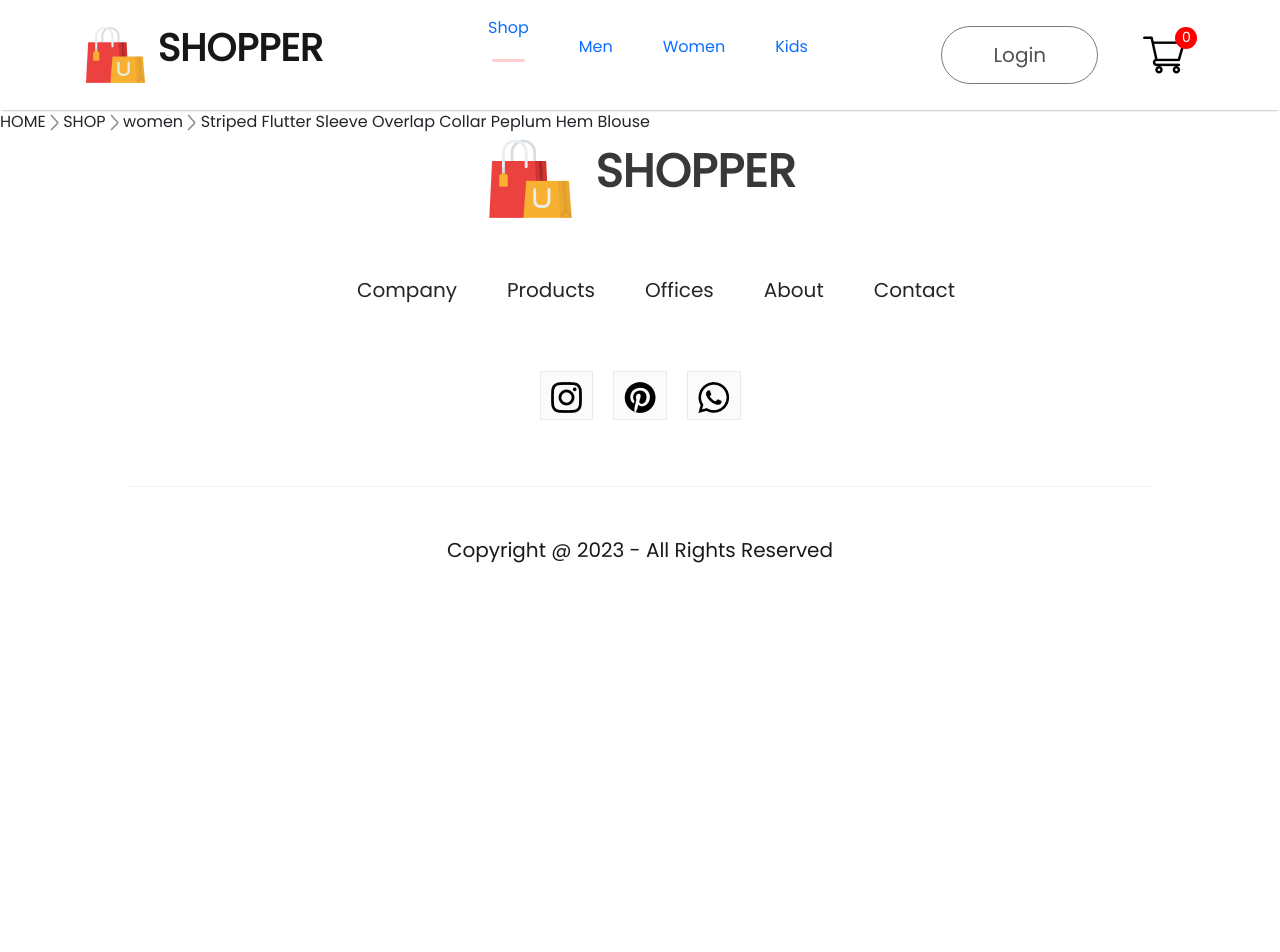
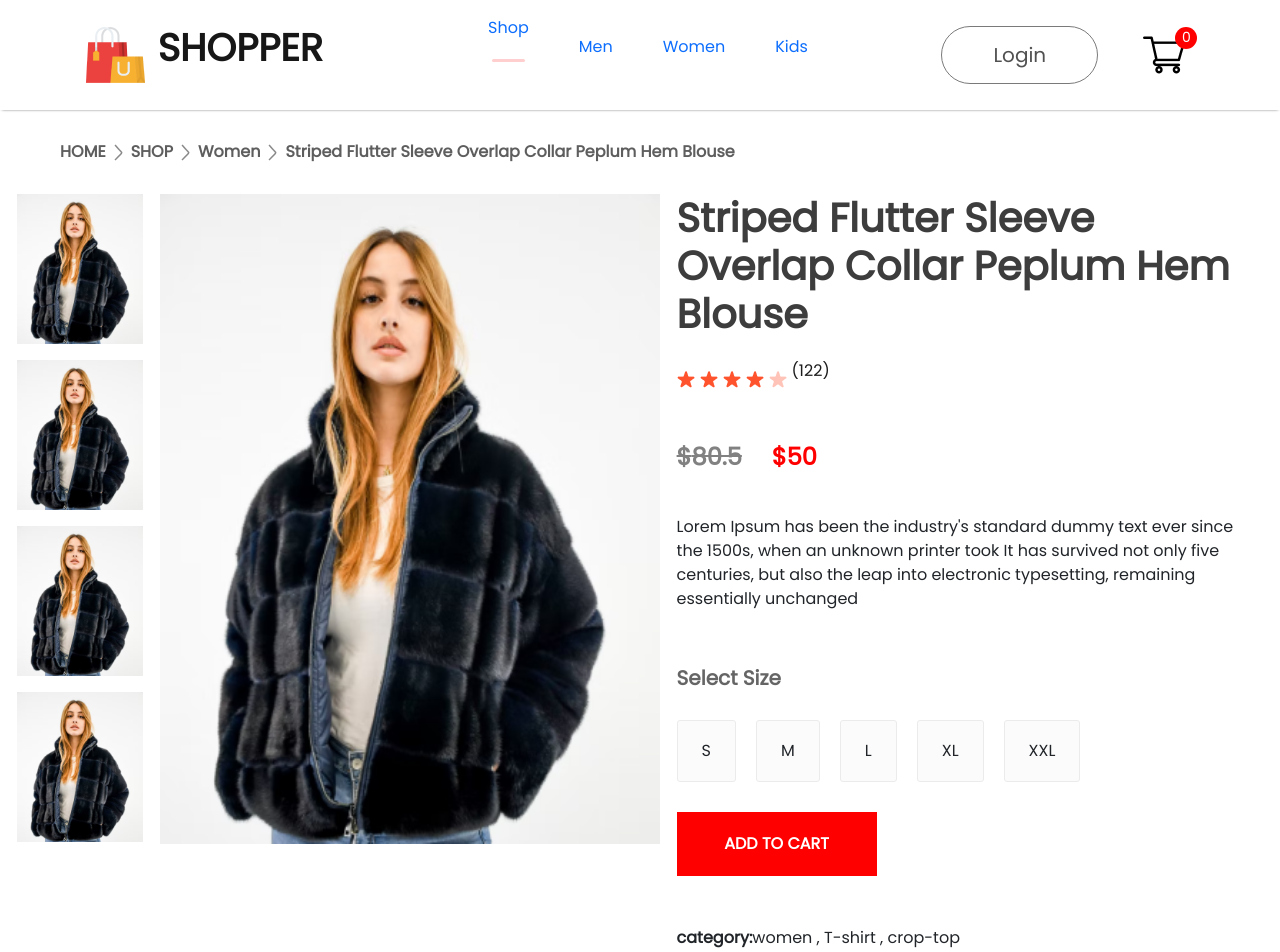
Before and after one commit to Anubhav-verma572/e-commerce, a React (Create React App) app: page /product/1 in a window 1280 px wide. Shown: the top 952 px of the page. Before the commit the page ends 800 px from the top, so only its background shows below. Built offline with nearby package versions, Linux system fonts and the light colour scheme.

Commit message:
product display

```diff
--- a/src/Components/Breadcrums/Breadcrum.css
+++ b/src/Components/Breadcrums/Breadcrum.css
@@ -0,0 +1,10 @@
+.breadcrum{
+    display: flex;
+    align-items: center;
+    gap: 8px;
+    color: #5e5e5e;
+    font-size: 16px;
+    font-weight: 600;
+    margin: 30px 60px;
+    text-transform: capitalize;
+}
--- /dev/null
+++ b/src/Components/DescriptionBox/Descriptionbox.jsx
@@ -0,0 +1,11 @@
+import React from 'react'
+import './Descriptionbox.css'
+const Descriptionbox = () => {
+  return (
+    <div className='descriptionbox'>
+
+    </div>
+  )
+}
+
+export default Descriptionbox
--- /dev/null
+++ b/src/Components/ProductDisplay/ProductDisplay.css
@@ -0,0 +1,100 @@
+.productdisplay{
+    display: flex;
+    margin: 0px 17px;
+}
+
+.productdisplay-left{
+    display: flex;
+    gap: 17px;
+}
+
+
+.productdisplay-img-list{
+    display: flex;
+    flex-direction: column;
+    gap: 16px;
+}
+
+.productdisplay-img-list img{
+height: 150px;
+}
+.productdisplay-main-img{
+    width: 500px;
+    height: 650px;
+}
+
+.productdisplay-right{
+    margin: 0px 17px;
+    display: flex;
+    flex-direction: column;
+}
+.productdisplay-right h1{
+    color: #3d3d3d;
+    font-size: 40px;
+    font-weight:  600;
+}
+.productdisplay-right-stars{
+    display: flex;
+    align-items: center;
+    margin-top: 13px;
+    gap: 5px;
+    color: #1c1c1c;
+    font-size: 16px;
+
+}
+
+.productdisplay-right-prices{
+    display: flex;
+    margin: 40px 0px;
+    gap: 30px;
+    font-size: 24px;
+    font-weight: 600;
+}
+.productdisplay-right-price-old{
+    color: #818181;
+    text-decoration: line-through;
+}
+
+.productdisplay-right-price-new{
+    color: #ff0000;
+}
+.productdisplay-right-size h1{
+    margin-top: 55px;
+    color: #656565;
+    font-size: 20px;
+    font-weight: 600;
+}
+.productdisplay-right-sizes{
+    display: flex;
+    margin: 30px 0px;
+    gap: 20px;
+}
+
+.productdisplay-right-sizes div{
+    padding: 18px 24px;
+    border: 1px solid #ebebeb;
+    border-radius: 3px;
+    background: #fbfbfb;
+    cursor: pointer;
+}
+.productdisplay-right button{
+    padding: 20px 40px;
+    font-size: 16px;
+    width: 200px;
+    font-weight: 600;
+    color: white;
+    background: #ff0000;
+    margin-bottom: 40px;
+    border: none;
+    outline: none;
+    cursor: pointer;
+}
+
+.productdisplay-right-category{
+    margin-top: 10px;
+
+}
+.productdisplay-right-category span{
+    font-weight: 600;
+
+}
--- /dev/null
+++ b/src/Components/ProductDisplay/ProductDisplay.jsx
@@ -0,0 +1,62 @@
+import React from 'react'
+import './ProductDisplay.css'
+import star_icon from '../Assets/star_icon.png';
+import stardull_icon from '../Assets/star_dull_icon.png';
+
+const ProductDisplay = (props) => {
+    const {product}= props;
+      return (
+    <div className='productdisplay'>
+        <div className="productdisplay-left">
+            <div className="productdisplay-img-list">
+                <img src={product.image} alt="" />
+                <img src={product.image} alt="" />
+                <img src={product.image} alt="" />
+                <img src={product.image} alt="" />
+            </div>
+            <div className="productdisplay-img">
+                <img className='productdisplay-main-img' src={product.image} alt="" />
+            </div>
+        </div>
+        <div className="productdisplay-right">
+              <h1>{product.name}</h1>
+              <div className="productdisplay-right-stars">
+                 <img src={star_icon} alt="" />
+                 <img src={star_icon} alt="" />
+                 <img src={star_icon} alt="" />
+                 <img src={star_icon} alt="" />
+                 <img src={stardull_icon} alt="" />
+                 <p>(122)</p>
+              </div>
+              <div className="productdisplay-right-prices">
+                <div className="productdisplay-right-price-old">${product.old_price}</div>
+                <div className="productdisplay-right-price-new">${product.new_price}</div>
+              </div>
+              <div className="productdisplay-right-description">
+              Lorem Ipsum has been the industry's standard dummy text ever since the 1500s, when an unknown printer took It has survived not only five centuries, but also the leap into electronic typesetting, remaining essentially unchanged
+              </div>
+              <div className="productdisplay-right-size">
+                <h1>Select Size</h1>
+                <div className="productdisplay-right-sizes">
+                    <div>S</div>
+                    <div>M</div>
+                    <div>L</div>
+                    <div>XL</div>
+                    <div>XXL</div>
+                </div>
+              </div>
+            <button>ADD TO CART</button>
+            <p className='productdisplay-right-category'>
+            <span>category:</span>
+            women , T-shirt , crop-top
+            </p>
+            <p className='productdisplay-right-category'>
+            <span>Tags:</span>
+            Modern , Latest
+            </p>
+        </div>
+    </div>
+  )
+}
+
+export default ProductDisplay
--- a/src/Pages/Product.jsx
+++ b/src/Pages/Product.jsx
@@ -2,6 +2,8 @@
 import { ShopContext } from '../Context/ShopContext'
 import { useParams } from 'react-router-dom';
 import Breadcrum from '../Components/Breadcrums/Breadcrum';
+import ProductDisplay from '../Components/ProductDisplay/ProductDisplay';
+import Descriptionbox from '../Components/DescriptionBox/Descriptionbox';
 
 const Product = () => {
   const {all_product} = useContext(ShopContext);
@@ -9,13 +11,17 @@
   //   console.log("value", value.id)
   // })
   const {productid}= useParams();
-  const product = all_product.find((e)=>e.id === Number(productid))
+  // console.log("sdcfvgbhjn",product);
+  const product = all_product.find((e)=>e.id === Number(productid));
   console.log("m",product)
   return (
     <div>
       <Breadcrum product={product}/>
+      <ProductDisplay product={product}/>
+       <Descriptionbox/>
+
   </div>
    )
 }
 
-export default Product
+export default Product;
```
Also changed, not shown: src/Components/DescriptionBox/DescriptionBox.css (added).
